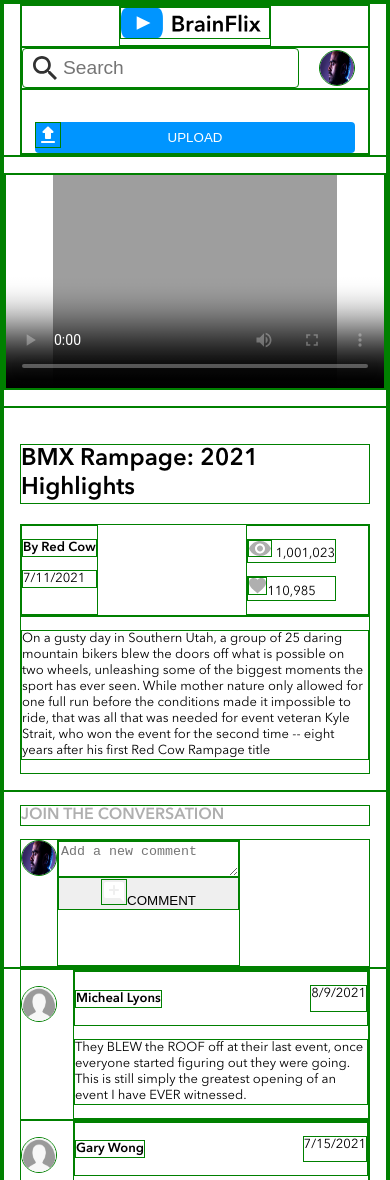
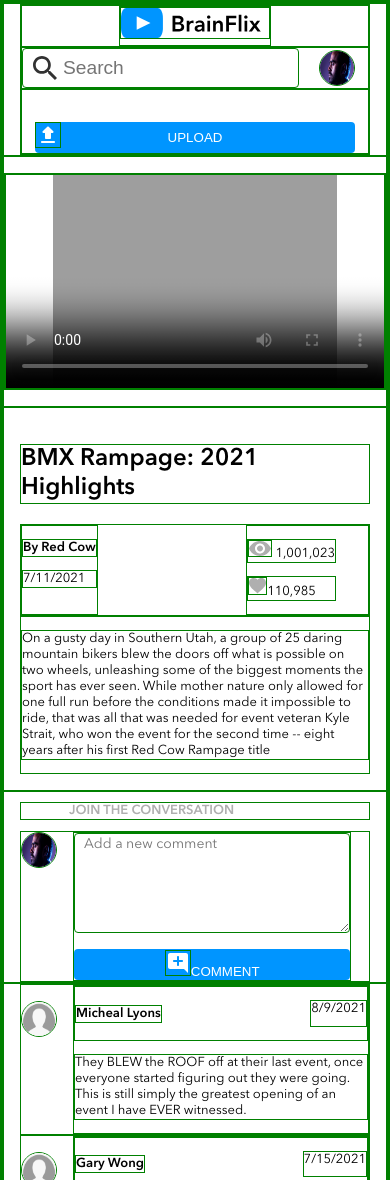
Before and after one commit to rm-jordan/brainflix, a React (Create React App) app: page / in a window 390 px wide. Shown: the top 1180 px of the page. Built offline with nearby package versions, Linux system fonts and the light colour scheme.

Commit message:
finished most of the base styles for the mobile part of the site, will start expanding to tablet

```diff
--- a/src/components/CommentBox/CommentBox.js
+++ b/src/components/CommentBox/CommentBox.js
@@ -14,7 +14,8 @@
     <div className='commentbox__container'>
     <img className = 'commentbox__img' src={defaultPic} alt='small icon of default a person' />
       <form className='commentbox__form'>
-        <textarea className='commentbox__textarea' placeholder='Add a new comment'></textarea>
+        <textarea className='commentbox__textarea' placeholder='  Add a new comment'>
+        </textarea>
         <button className='commentbox__button'>
         <img className='commentbox__button__icon'
         src={plus} alt='upload icon'
--- a/src/components/CommentBox/CommentBox.scss
+++ b/src/components/CommentBox/CommentBox.scss
@@ -4,31 +4,39 @@
   padding: 0rem 1rem;
   &__container {
     display: flex;
-    height: 8rem;
   }
   &__header {
-    font-size: 1rem;
+    font-size: 0.8125rem;
     color: #afafaf;
+    padding-left: 3rem;
   }
   &__img {
     height: 2.25rem;
     width: 2.25rem;
     border-radius: 50%;
+    margin-right: 1rem;
   }
   &__form {
     display: flex;
     flex-direction: column;
+    width: 80%;
   }
   &__textarea {
-    // width: 100%;
-    // height: 100 px;
+    width: 100%;
+    height: 100px;
     // border: 1 px solid #323232;
-    // border-radius: 4 px;
-    // font-family: "AvenirNext LT Pro";
+    border-radius: 4px;
+    font-family: "AvenirNext LT Pro";
     // margin-top: 4 px;
-    // margin-bottom: 16 px;
+    margin-bottom: 1rem;
     // color: #323232;
-    // font-size: 0.875rem;
+    font-size: 0.875rem;
+  }
+  &__button {
+    border: none;
+    border-radius: 4px;
+    background-color: #0095ff;
+    color: #ffffff;
   }
 }
 
```
